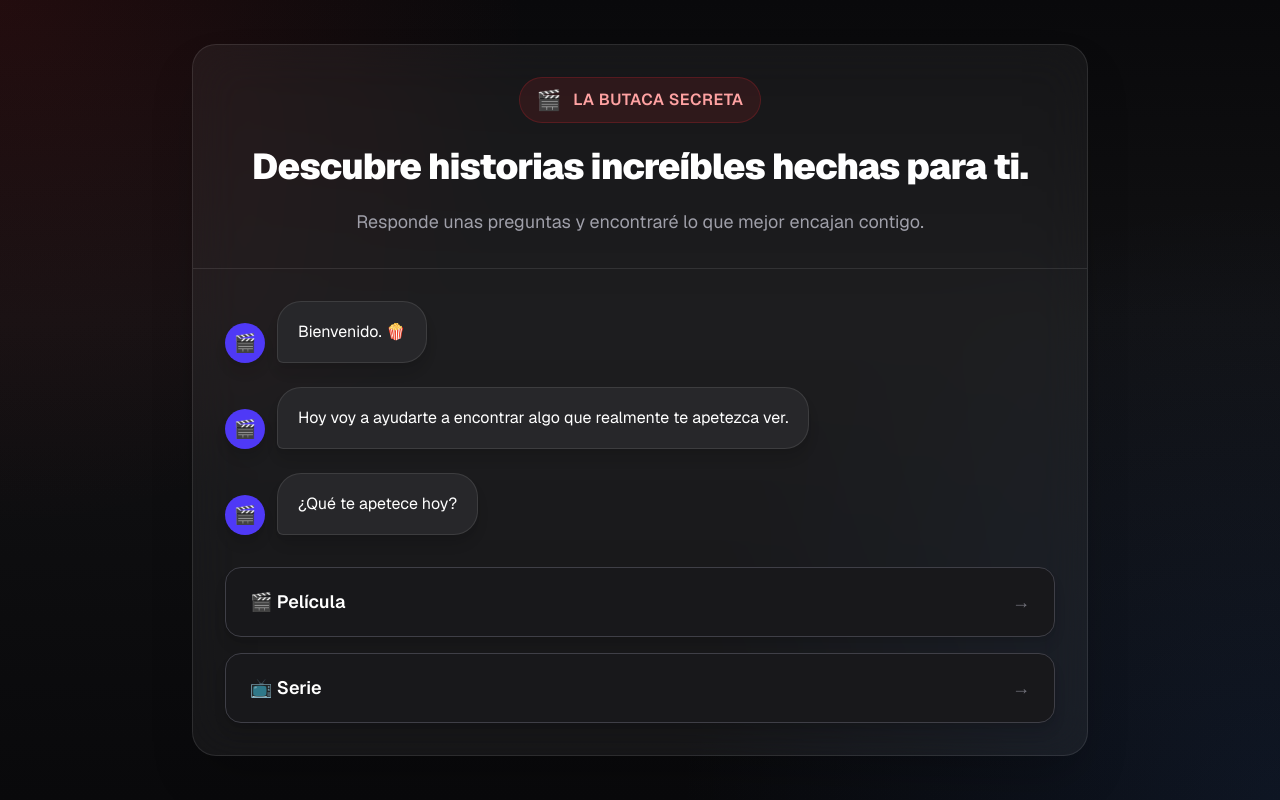
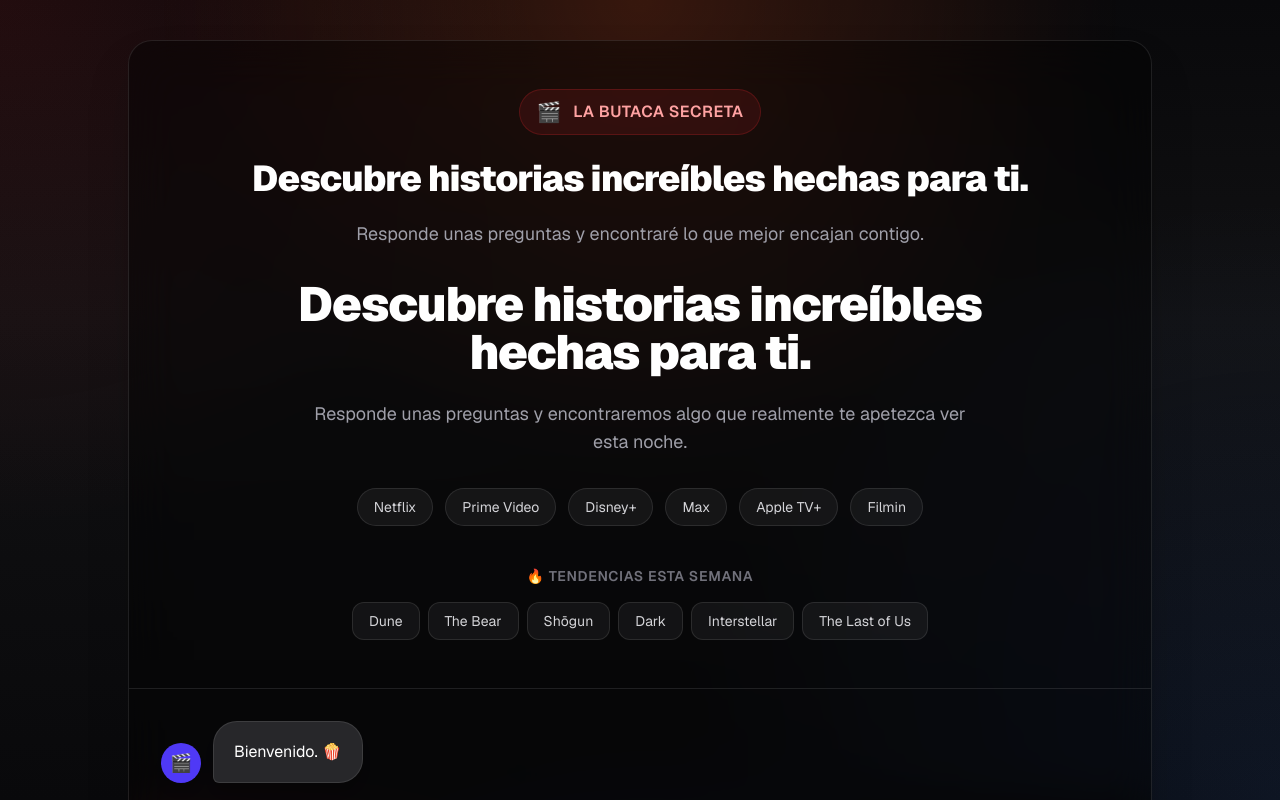
Before and after one commit to Loit-dev/labutacasecreta, a Next.js app in the folder la-butaca-secreta/: page / in a window 1280 px wide. Shown: the top 800 px of the page. Built offline with nearby package versions, Linux system fonts and the light colour scheme.

Commit message:
Sprint 1 Hero Premium

```diff
--- a/la-butaca-secreta/components/conversation/Conversation.tsx
+++ b/la-butaca-secreta/components/conversation/Conversation.tsx
@@ -19,12 +19,74 @@ export default function Conversation() {
   } = useConversation();
 
   return (
-    <main className="mx-auto flex min-h-screen w-full max-w-6xl items-center justify-center px-6 py-10">
-      <section className="w-full max-w-4xl overflow-hidden rounded-3xl border border-white/10 bg-white/5 shadow-2xl backdrop-blur-xl">
-        <div className="border-b border-white/10 px-8 py-8">
+    <main className="relative mx-auto flex min-h-screen w-full max-w-7xl items-center justify-center overflow-hidden px-6 py-10">
+      {/* Fondo */}
+      <div className="absolute inset-0 bg-[radial-gradient(circle_at_top,#7c2d12_0%,transparent_35%),radial-gradient(circle_at_bottom,#1e3a8a_0%,transparent_35%)] opacity-40" />
+
+      <section className="relative w-full max-w-5xl overflow-hidden rounded-3xl border border-white/10 bg-black/40 shadow-2xl backdrop-blur-xl">
+        {/* HERO */}
+        <div className="border-b border-white/10 px-8 py-12">
           <Header />
+
+          <div className="mt-8 text-center">
+            <h1 className="text-5xl font-black tracking-tight text-white">
+              Descubre historias increíbles
+              <br />
+              hechas para ti.
+            </h1>
+
+            <p className="mx-auto mt-6 max-w-2xl text-lg text-zinc-400">
+              Responde unas preguntas y encontraremos algo que realmente te
+              apetezca ver esta noche.
+            </p>
+
+            {/* Plataformas */}
+            <div className="mt-8 flex flex-wrap justify-center gap-3">
+              {[
+                "Netflix",
+                "Prime Video",
+                "Disney+",
+                "Max",
+                "Apple TV+",
+                "Filmin",
+              ].map((platform) => (
+                <span
+                  key={platform}
+                  className="rounded-full border border-white/10 bg-white/5 px-4 py-2 text-sm text-zinc-300"
+                >
+                  {platform}
+                </span>
+              ))}
+            </div>
+
+            {/* Tendencias */}
+            <div className="mt-10">
+              <p className="mb-4 text-sm font-semibold uppercase tracking-wider text-zinc-500">
+                🔥 Tendencias esta semana
+              </p>
+
+              <div className="flex flex-wrap justify-center gap-2">
+                {[
+                  "Dune",
+                  "The Bear",
+                  "Shōgun",
+                  "Dark",
+                  "Interstellar",
+                  "The Last of Us",
+                ].map((item) => (
+                  <div
+                    key={item}
+                    className="rounded-xl border border-white/10 bg-white/5 px-4 py-2 text-sm text-zinc-300 transition hover:border-red-500/50 hover:bg-white/10"
+                  >
+                    {item}
+                  </div>
+                ))}
+              </div>
+            </div>
+          </div>
         </div>
 
+        {/* CHAT */}
         <div className="px-8 py-8">
           <ChatHistory messages={messages} />
 
```
